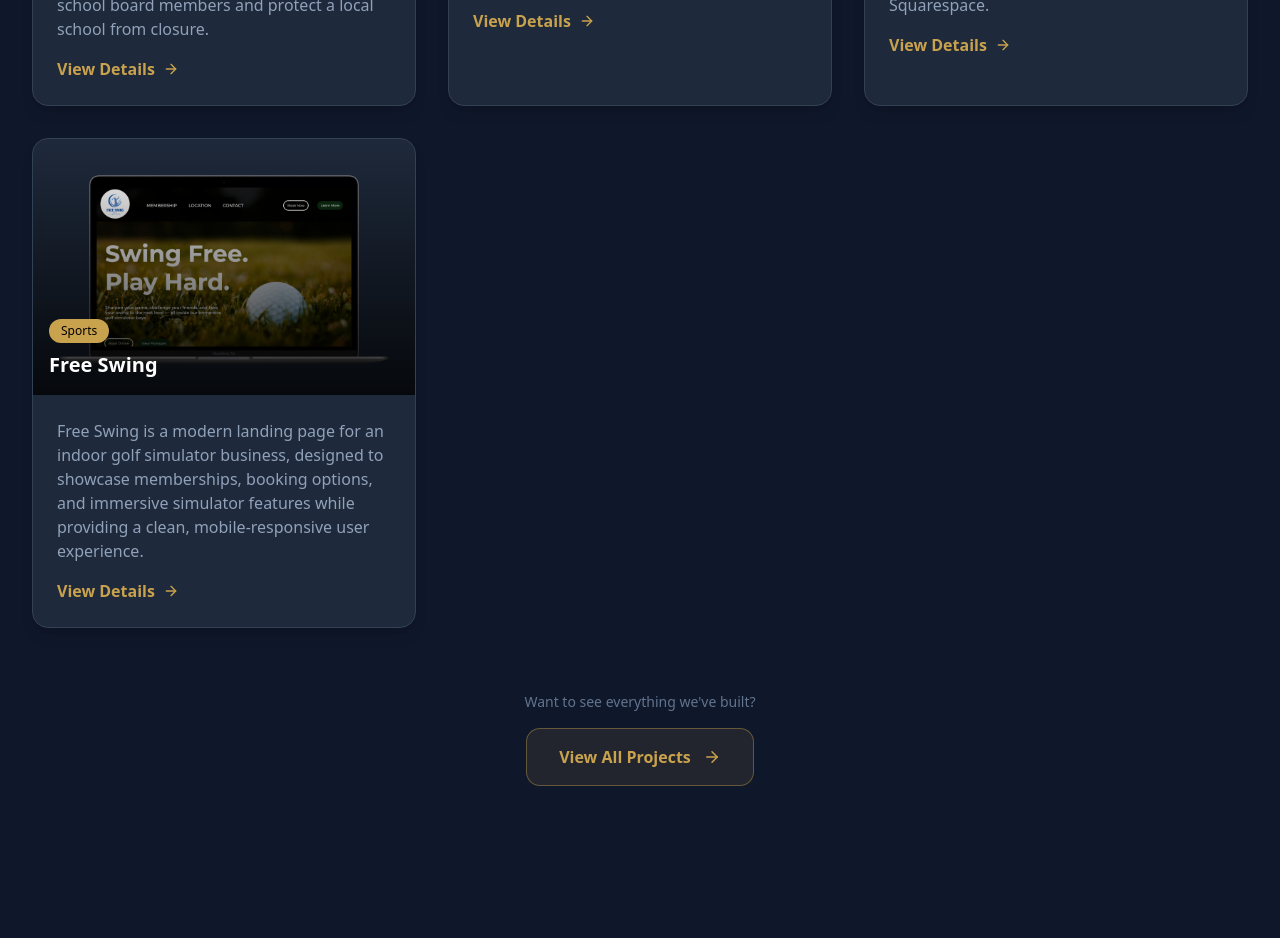
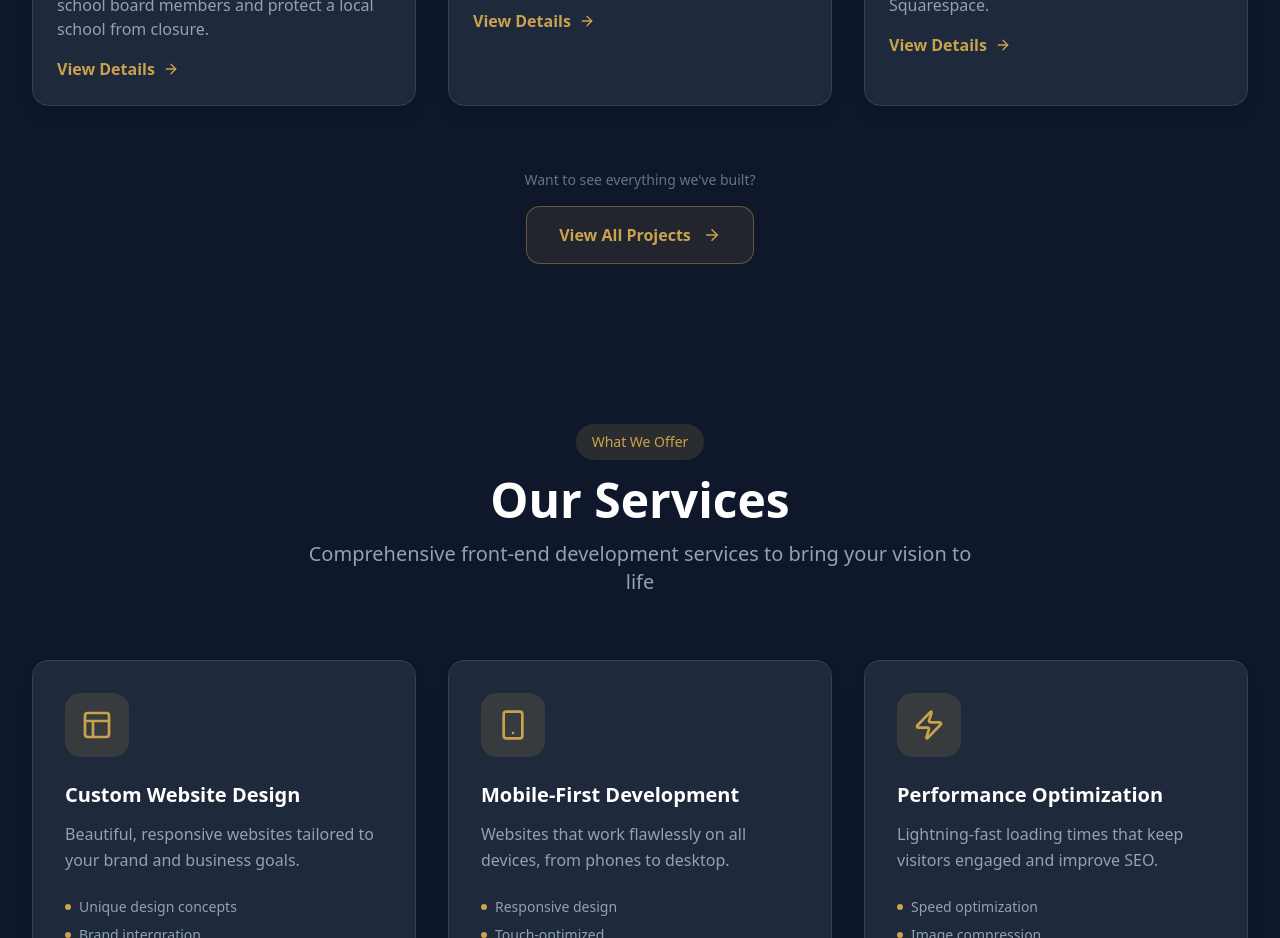
Before and after one commit to rmathew21/roboWebSolutions, a React (Vite) app: page / in a window 1280 px wide. Shown: the part 2660-3598 px from the top of the page. Built offline with nearby package versions, Linux system fonts and the light colour scheme.

Commit message:
fix: removed extra project

```diff
--- a/src/components/Projects.jsx
+++ b/src/components/Projects.jsx
@@ -10,8 +10,8 @@ import nexGenMockup2 from "../assets/nexGenMockup2.png";
 import sweetTreatMockup from "../assets/sweetNTreatsMockup.png";
 import msacpaMockup from "../assets/msacpaMockup.png";
 import msacpaMockup2 from "../assets/msacpaMockup2.png";
-import idiliEspressoMockup from "../assets/idiliEspressoMockup.png"
-import cleanHomeProsMockup from '../assets/cleanHomeProsMockup.png';
+import idiliEspressoMockup from "../assets/idiliEspressoMockup.png";
+import cleanHomeProsMockup from "../assets/cleanHomeProsMockup.png";
 //Mockup color in Shot.so use #1E293B
 
 export function Projects() {
@@ -28,13 +28,7 @@ export function Projects() {
         "A fast, modern marketing site for a Houston-area residential cleaning company — rebuilt from the ground up and relaunched after their previous site went down.",
       fullDescription:
         "Clean Home Pros LLC is a residential cleaning business serving the greater Houston area. The owner had an existing website that stopped functioning and had to be taken offline, leaving the business without a web presence. I designed and built a brand-new four-page marketing site from scratch using Next.js, Tailwind CSS, and TypeScript, deployed on Vercel. The site pairs a clean, trustworthy visual identity with the essentials a local service business needs to convert visitors: clear service offerings, a strong above-the-fold value proposition, and a friction-free way to request a quote. A multi-step contact wizard walks prospective customers through their cleaning needs one question at a time, making it easier to submit a complete, useful inquiry than a single long form would. The result is a quick, responsive, mobile-first site that gets the business back in front of local customers and ready to book work.",
-      technologies: [
-        "Next.js",
-        "React",
-        "Tailwind CSS",
-        "Vercel",
-        "Formspree",
-      ],
+      technologies: ["Next.js", "React", "Tailwind CSS", "Vercel", "Formspree"],
       //   results: [
       //     "150% increase in online reservations",
       //     "85% mobile user engagement",
@@ -164,7 +158,7 @@ export function Projects() {
       githubUrl: "https://github.com/rmathew21/msacpas",
     },
     {
-      id: 5,
+      id: 6,
       title: "Idili & Espresso",
       category: "Food",
       image: idiliEspressoMockup,
@@ -192,62 +186,6 @@ export function Projects() {
       liveLabel: "Visit Live Site",
       githubUrl: "https://github.com/rmathew21/idili-espresso",
     },
-    {
-      id: 6,
-      title: "Free Swing",
-      category: "Sports",
-      image: freeSwingMockup,
-      description:
-        "Free Swing is a modern landing page for an indoor golf simulator business, designed to showcase memberships, booking options, and immersive simulator features while providing a clean, mobile-responsive user experience.",
-      fullDescription:
-        "Free Swing is a promotional website built for an indoor golf simulator startup offering immersive simulator bays where golfers can practice, compete with friends, and improve their swing using advanced tracking technology. The goal was to create a clean, conversion-focused landing page that clearly communicates membership options, pricing tiers, and booking details while establishing a strong, modern brand presence for a new local business preparing to open in Missouri City.",
-      technologies: [
-        "Webflow",
-        "HTML5/CSS3",
-        "Image Optimization",
-        "SEO Optimization",
-      ],
-      // results: [
-      //   "300% increase in online visibility",
-      //   "Virtual consultations fully booked",
-      //   "60% of visitors explore 5+ pages",
-      // ],
-      challenge:
-        "Free Swing was a new business without an online presence, needing a professional website to explain simulator technology, pricing, and booking options before launch.",
-      solution:
-        "Built a fast, mobile-responsive landing page with clear membership tiers, strong CTAs, and modern branding to help attract early customers and establish credibility.",
-      liveUrl: "https://freeswing.app/",
-      liveLabel: "Visit Live Site",
-    },
-
-    // {
-    //   id: 6,
-    //   title: "Sweets N' Treats",
-    //   category: "Food",
-    //   image: sweetTreatMockup,
-    //   description:
-    //     "Sweets N' Treats is a mobile-responsive website built for a local bakery to showcase custom cakes, cupcakes, cookies and a photo galleries while making it easy for customers to inquire and place orders online.",
-    //   fullDescription:
-    //     "Sweets N' Treats needed a clean, modern website to showcase their baked goods while building credibility for a growing local bakery brand. I designed and developed a mobile-responsive site that highlights their product offerings, photo gallery, and contact options, making it easy for customers to browse and submit inquiries. The website focuses on strong visual storytelling with optimized dessert images, clear navigation, and simple calls to action so customers can quickly explore products and place orders. Built with performance and usability in mind, the site loads quickly on mobile devices and provides a professional online presence that helps the bakery attract new customers and grow their business.",
-    //   technologies: [
-    //     "HTML5",
-    //     "Bootstrap + Custom CSS",
-    //     "JavaScript",
-    //     "Responsive Mobile-First Design",
-    //     "Image Optimization",
-    //   ],
-      // results: [
-      //   "45% increase in new client bookings",
-      //   "Gift card sales up 120%",
-      //   "Perfect accessibility score",
-      // ],
-    //   challenge:
-    //     "The bakery relied mainly on social media and word-of-mouth, making it difficult for customers to view their full menu, see photos of custom cakes, or easily contact them for orders. They needed a fast, affordable website that looked professional and worked well on mobile devices.",
-    //   solution:
-    //     "I created a visually appealing, mobile-responsive website that showcases their products, organizes galleries, and provides clear contact options for orders. The new site gives the bakery a professional online presence, improves customer trust, and makes it easier for customers to discover their desserts and place inquiries.",
-    //   liveUrl: "https://www.sweetsntreatsbakery.com/",
-    //   liveLabel: "Visit Live Site",
-    // },
   ];
 
   return (
```
